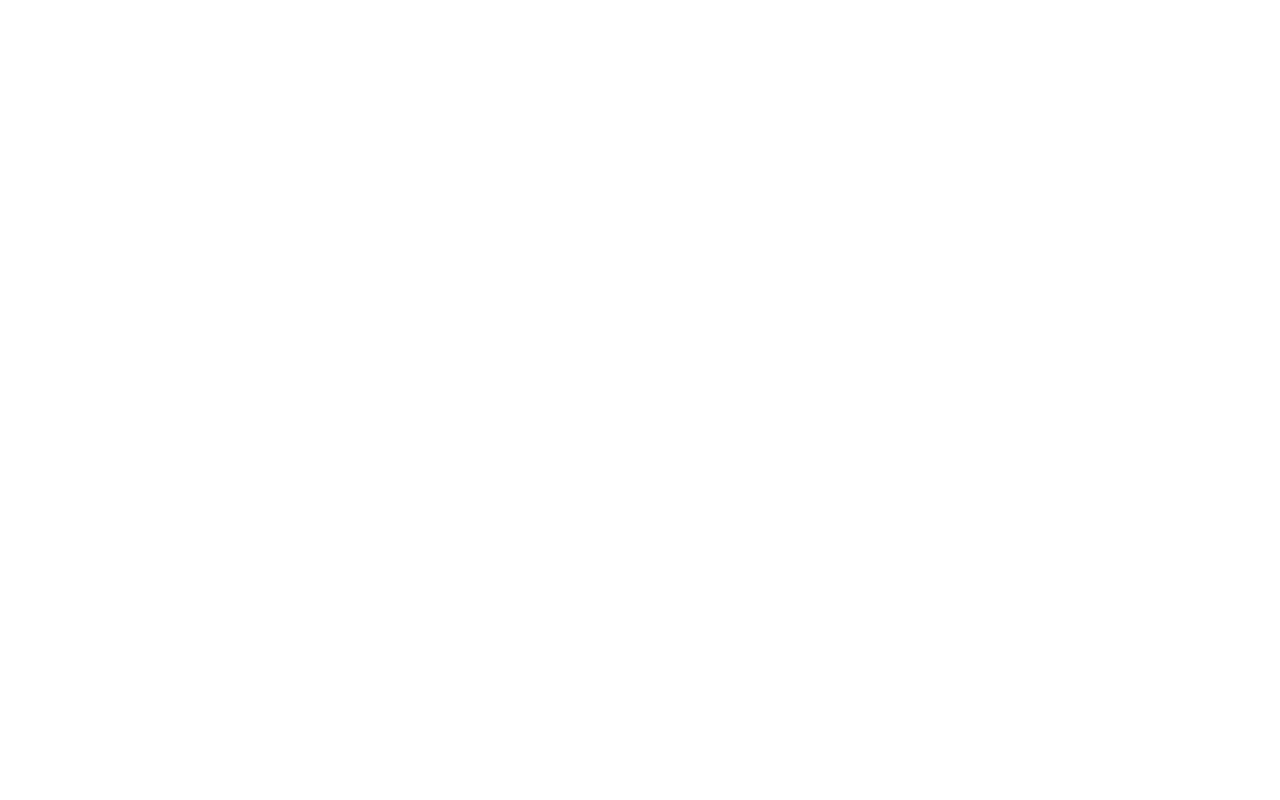
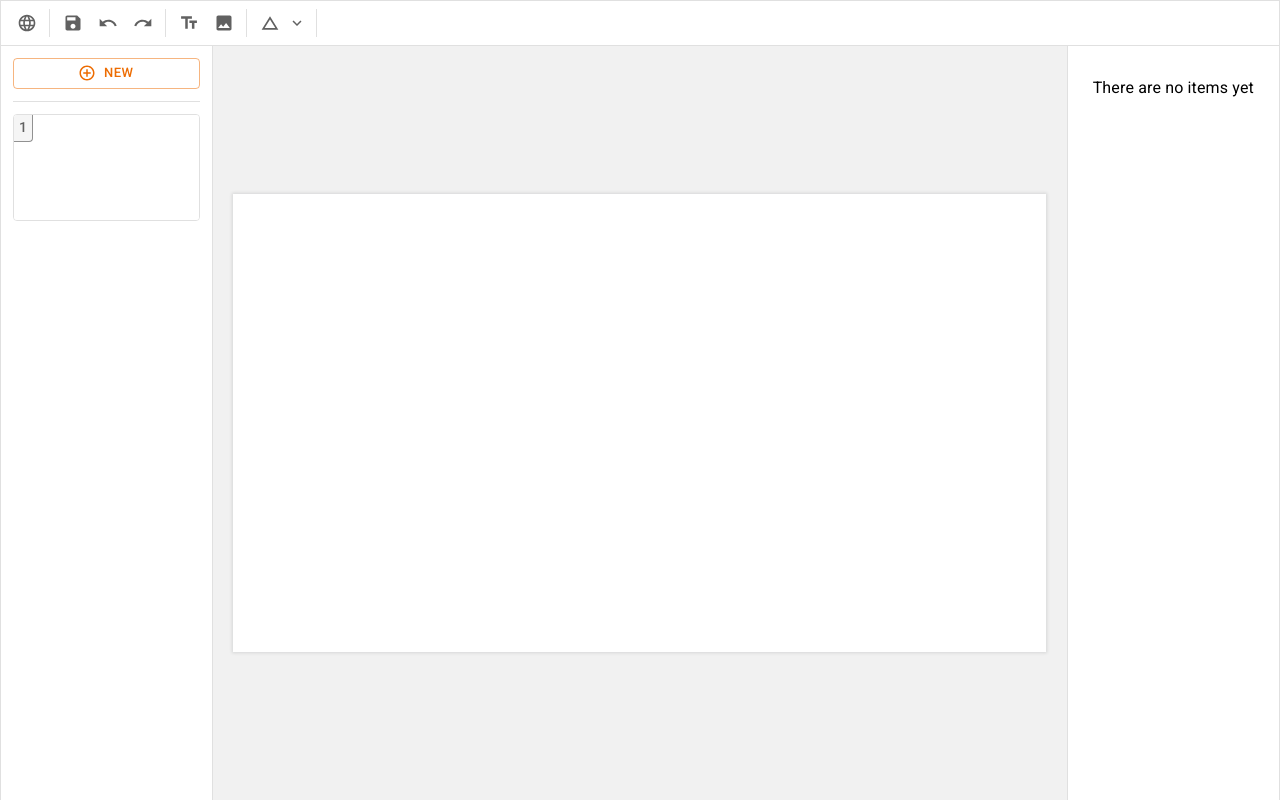
Before and after one commit to mqxim/shapes-editor, a plain HTML site: page index.html in a window 1280 px wide. Drawn offline with nearby package versions, Linux system fonts and the light colour scheme.

Commit message:
Update to v2

```diff
--- a/index.html
+++ b/index.html
@@ -1 +1 @@
-<!doctype html><html lang="en" dir="ltr"><head><meta charset="UTF-8"/><meta name="viewport" content="width=device-width,initial-scale=1,shrink-to-fit=no"><base href="https://mqxim.github.io/shapes-editor/"><link rel="stylesheet" href="https://fonts.googleapis.com/css?family=Roboto:300,400,500,700&display=swap"/><title>Simple Shapes Editor</title><script defer="defer" src="js/bundle.5b7883a6805af2c1e0ee.min.js"></script></head><body><div id="root"></div><script src="https://cdnjs.cloudflare.com/ajax/libs/react/17.0.1/umd/react.production.min.js" integrity="sha512-YMtLFKDKe5a4zi7rJ0y4wdGErKZe3tx7L+AXDTxjNDzkv7jsaNhvumeU1xQvw6UqVwBVmYlO9NhsSuSVPUN/xQ==" crossorigin="anonymous"></script><script src="https://cdnjs.cloudflare.com/ajax/libs/react-dom/17.0.1/umd/react-dom.production.min.js" integrity="sha512-vN6rbu+vWW4Ck3s6RbLZs+0gRl5PWOZRUqap38gZtsheSqA2zDeI3PCshuxfYx7ytkoFMrmd0gA2sZZeP1RZYQ==" crossorigin="anonymous"></script></body></html>
+<!doctype html><html lang="en" dir="ltr"><head><meta charset="UTF-8"/><meta name="viewport" content="width=device-width,initial-scale=1,shrink-to-fit=no"><base href="/"><link rel="stylesheet" href="https://fonts.googleapis.com/css?family=Roboto:300,400,500,700&display=swap"/><title>Slides</title><script defer="defer" src="js/bundle.1c6e803ee988e190150b.min.js"></script></head><body><div id="root"></div><script src="https://cdnjs.cloudflare.com/ajax/libs/react/17.0.1/umd/react.production.min.js" integrity="sha512-YMtLFKDKe5a4zi7rJ0y4wdGErKZe3tx7L+AXDTxjNDzkv7jsaNhvumeU1xQvw6UqVwBVmYlO9NhsSuSVPUN/xQ==" crossorigin="anonymous"></script><script src="https://cdnjs.cloudflare.com/ajax/libs/react-dom/17.0.1/umd/react-dom.production.min.js" integrity="sha512-vN6rbu+vWW4Ck3s6RbLZs+0gRl5PWOZRUqap38gZtsheSqA2zDeI3PCshuxfYx7ytkoFMrmd0gA2sZZeP1RZYQ==" crossorigin="anonymous"></script></body></html>
```
